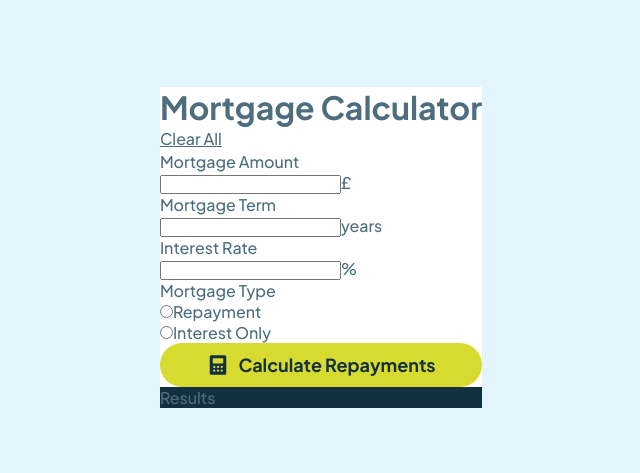
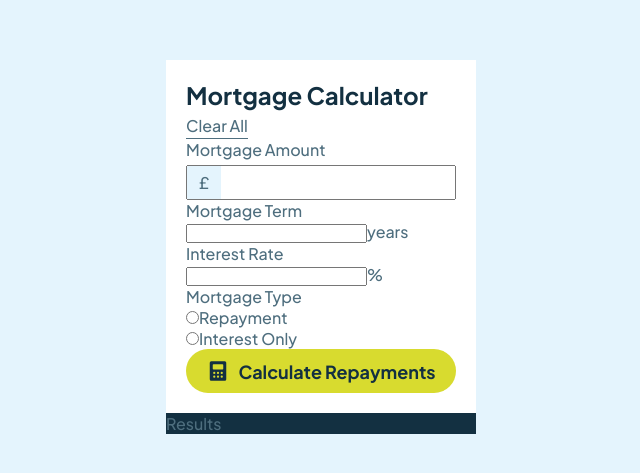
Before and after one commit to anetakasprzak/fm-mortgage-repayment-calculator, a React (Vite) app: page / in a window 1280 px wide. Shown: the part 153-626 px from the top of the page, without its empty margins (319-959 px from the left). Built offline with nearby package versions, Linux system fonts and the light colour scheme.

Commit message:
header and amount input styles

```diff
--- a/src/App.styled.ts
+++ b/src/App.styled.ts
@@ -10,12 +10,61 @@ export const Wrapper = styled.div`
 export const Form = styled.form`
   width: 100%;
   background-color: #fff;
+  padding: 2rem;
+`;
+
+export const HeaderBox = styled.div`
+  display: flex;
+  flex-direction: column;
+  gap: 0.4rem;
+`;
+
+export const Header = styled.h2`
+  color: #133041;
+  font-weight: 700;
+  font-size: 2.4rem;
 `;
 
 export const ClearBtn = styled.button`
   font-weight: 500;
   line-height: 150%;
-  text-decoration-line: underline;
+  align-self: flex-start;
+  border-bottom: 1px solid #4e6e7e;
+`;
+
+///////////////// AMOUNT INPUT /////////////////////
+export const AmountLabelInputBox = styled.div`
+  display: flex;
+  flex-direction: column;
+  gap: 0.5rem;
+`;
+
+export const AmountLabel = styled.label`
+  font-weight: 500;
+`;
+
+export const InputAmount = styled.input`
+  width: 100%;
+  padding: 0.8rem 0;
+`;
+
+export const InputBoxAmount = styled.div`
+  position: relative;
+  z-index: 10;
+`;
+
+export const AmountSpan = styled.span`
+  position: absolute;
+  left: 1px;
+  top: 1px;
+  display: flex;
+  align-items: center;
+
+  background-color: #e4f4fd;
+  height: 93%;
+  padding: 0 1.2rem;
+  border-bottom-left-radius: 0.1rem;
+  border-top-left-radius: 0.1rem;
 `;
 
 export const CalculateBtn = styled.button`
--- a/src/App.tsx
+++ b/src/App.tsx
@@ -1,11 +1,18 @@
 import "./App.styled";
 import {
   Wrapper,
+  HeaderBox,
+  Header,
   Form,
   ClearBtn,
   Results,
   CalculateBtn,
   CalculateBtnText,
+  InputAmount,
+  InputBoxAmount,
+  AmountSpan,
+  AmountLabelInputBox,
+  AmountLabel,
 } from "./App.styled";
 
 function App() {
@@ -20,18 +27,18 @@ function App() {
 function FormComponent() {
   return (
     <Form>
-      <div>
-        <h1>Mortgage Calculator</h1>
+      <HeaderBox>
+        <Header>Mortgage Calculator</Header>
         <ClearBtn>Clear All</ClearBtn>
-      </div>
+      </HeaderBox>
 
-      <div>
-        <label>Mortgage Amount</label>
-        <div>
-          <input />
-          <span>£</span>
-        </div>
-      </div>
+      <AmountLabelInputBox>
+        <AmountLabel>Mortgage Amount</AmountLabel>
+        <InputBoxAmount>
+          <InputAmount />
+          <AmountSpan>£</AmountSpan>
+        </InputBoxAmount>
+      </AmountLabelInputBox>
 
       <div>
         <label>Mortgage Term</label>
```
